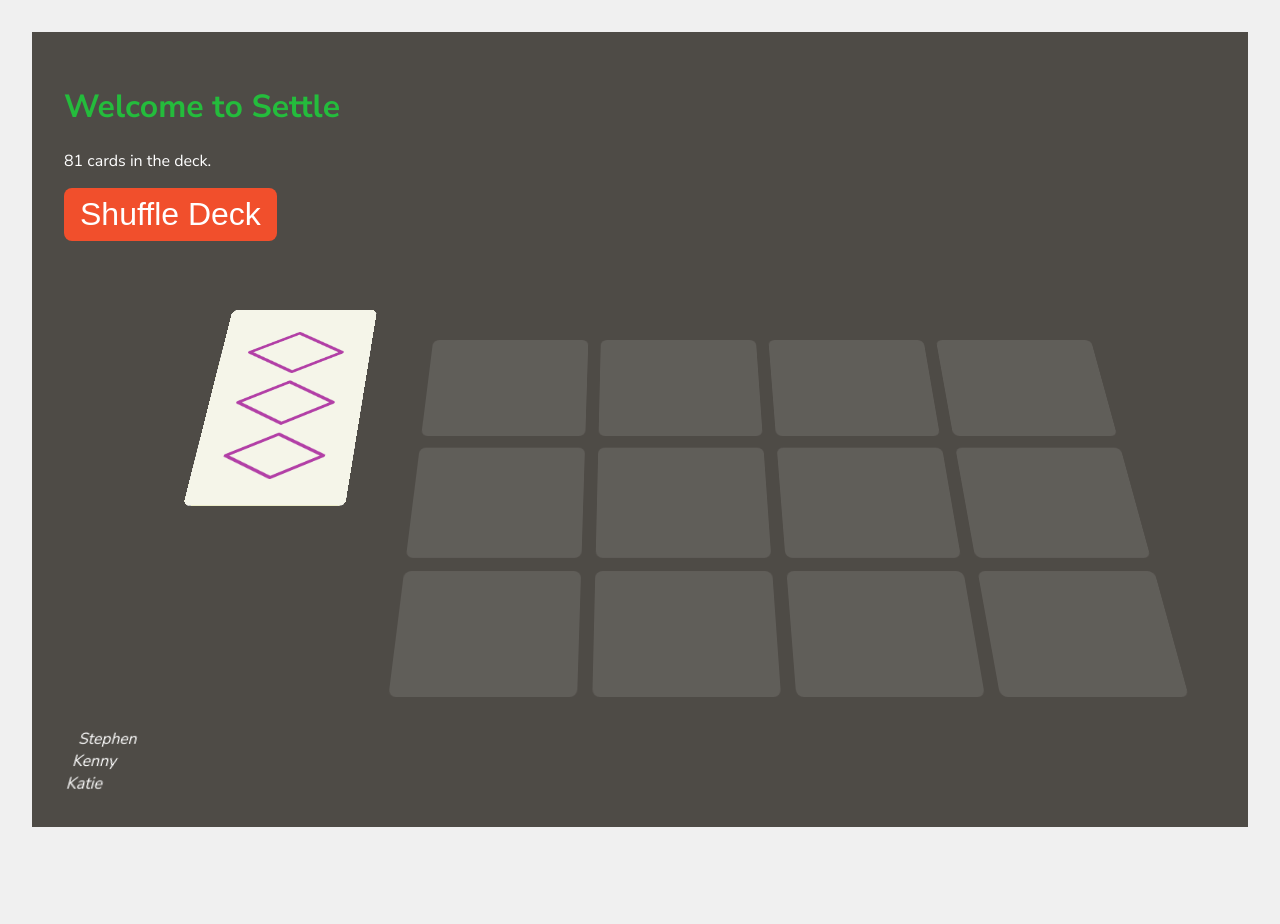
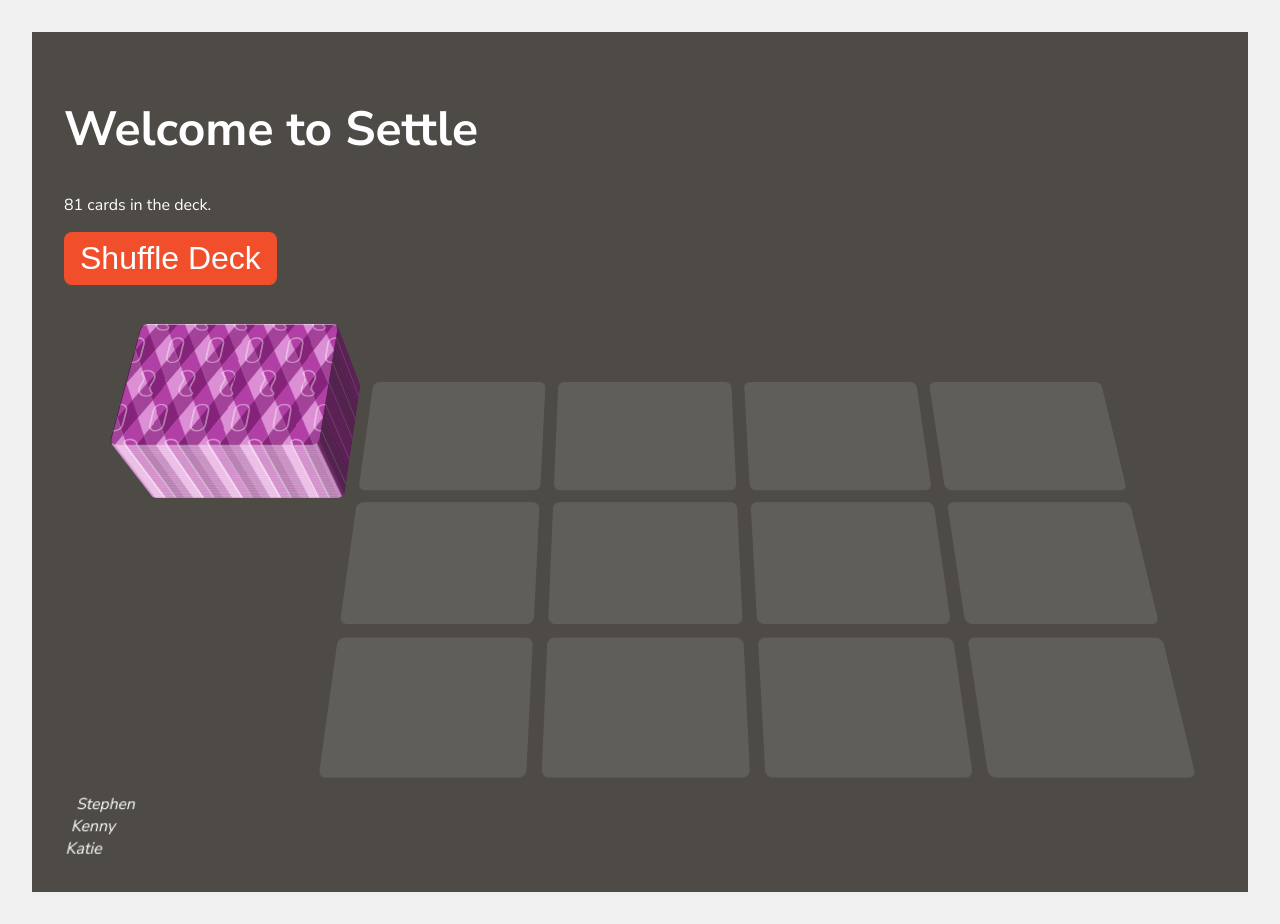
Before and after one commit to stephenjbell/settle, a SvelteKit app: page / in a window 1280 px wide. Before the commit the page ends 859 px from the top, so only its background shows below. Built offline with nearby package versions, Linux system fonts and the light colour scheme.

Commit message:
Move cards into a position when clicking playSpots

```diff
--- a/src/lib/components/Card.svelte
+++ b/src/lib/components/Card.svelte
@@ -5,7 +5,6 @@
     export let color = 'red';
     export let shading = 'solid';
     export let shape = 'oval';
-    export let faceUp = false;
 
     // Position and rotation
     export let x = 0;
@@ -34,7 +33,7 @@
         display: block;
         position: absolute;
         width: 100%;
-        aspect-ratio: 1.5;
+        aspect-ratio: 3.5/2.5;
         transition: 0.2s all ease-in-out;
         transform-style: preserve-3d;
         transform:
@@ -81,8 +80,8 @@
             background-position: center;
             backface-visibility: hidden;
             transform: rotateY(180deg);
-            border: 1px solid transparent;
-            border-color: transparent rgba(0,0,0,0.3) ;
+            border: 0.5px solid transparent;
+            border-color: rgb(255,255,255,0.5) rgba(0,0,0,0.5) ;
         }
 
     }
--- a/src/routes/+page.svelte
+++ b/src/routes/+page.svelte
@@ -36,7 +36,14 @@
         playSpots.push({
             x: null,
             y: null,
-            disabled: true,
+            disabled: false,
+        });
+    }
+
+    // Set the Z axis of the cards to stack them up in the draw pile
+    function cardPileZs(){
+        drawPile.forEach((card, index) => {
+            card.z = index * 1.5;
         });
     }
 
@@ -69,21 +76,38 @@
         });
         displayCards = tempCards;
         drawPile = tempCards;
+        cardPileZs();
         // shuffle(cards);
     });
+
+    function spotClick(e) {
+
+        // Get the center of the spot
+        let spotX = e.target.offsetLeft + e.target.offsetWidth / 2;
+        let spotY = e.target.offsetTop + e.target.offsetHeight / 2;
+        console.log(spotX, spotY);
+
+        drawPile[0].x = spotX;
+        drawPile[0].y = spotY;
+    }
 
 </script>
 
 <style lang="scss">
 
+    * {
+        box-sizing: border-box;
+    }
+
     .settlegame {
         background-color: #4e4b46;
         color: #fff;
         padding: 2rem;
-        perspective: 1000px;
+        perspective: 12in;
 
         h1 {
-            color: #24BC3C;
+            color: #fff;
+            font-size: 3rem;
         }
 
         button {
@@ -111,11 +135,11 @@
 
         .cardtable {
             display: grid;
-            grid-template-columns: 1fr 3fr;
+            grid-template-columns: 1fr 4fr;
             grid-template-areas:
                 "drawarea playarea"
                 ". playerarea";
-            gap: 2rem;
+            gap: 1rem;
             transform-origin: center bottom;
             transform: rotateX(30deg);
             transform-style: preserve-3d;
@@ -125,11 +149,6 @@
                 .drawpile {
                     position:relative;
                     transform-style: preserve-3d;
-                    .card {
-                        position: absolute;
-                        left: 0;
-                        top:0;
-                    }
                 }
             }
 
@@ -143,7 +162,17 @@
                     display: block;
                     background-color: rgba(255,255,255,0.1);
                     width: 100%;
-                    aspect-ratio: 3.5/2.5;
+                    aspect-ratio: 3.5/2.5; // Card aspect ratio
+
+                    .dot {
+                        display: block;
+                        width: 3px;
+                        height: 3px;
+                        background-color: #fff;
+                        border-radius: 50%;
+                        margin: 0 auto;
+                        transform: translateY(50%);
+                    }
                 }
             }
         }
@@ -181,19 +210,22 @@
                         color={card.color}
                         shading={card.shading}
                         shape={card.shape}
-                        x=0
-                        y=0
-                        z=0
+                        x={card.x}
+                        y={card.y}
+                        z={card.z}
                         rotX=0
-                        rotY=0
-                        rotZ=90
+                        rotY=180
+                        rotZ=0
                     />
                 {/each}
             </div>
         </div>
         <div class="playarea">
             {#each playSpots as spot}
-                <button class="playspot" disabled={spot.disabled}></button>
+                <button class="playspot"
+                    on:click|preventDefault={spotClick}
+                    disabled={spot.disabled}
+                ></button>
             {/each}
         </div>
         <div class="playerarea">
```
